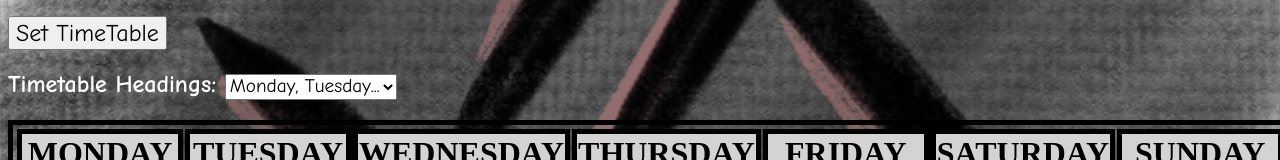
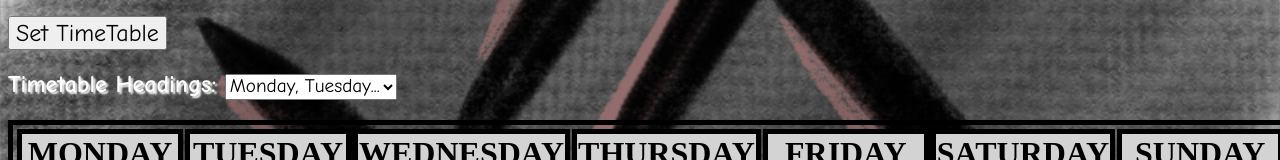
Before and after one commit to DebStar17/VirtualHelper.github.io, a plain HTML site: page index.html in a window 1280 px wide. Shown: the part 541-701 px from the top of the page. Drawn offline with Linux system fonts and the light colour scheme.

Commit message:
Update index.html

```diff
--- a/index.html
+++ b/index.html
@@ -48,6 +48,7 @@ color:black;
 
 h2 {
 color:white;
+text-shadow:2px 2px 2px white
 }
 </style>
 
```
